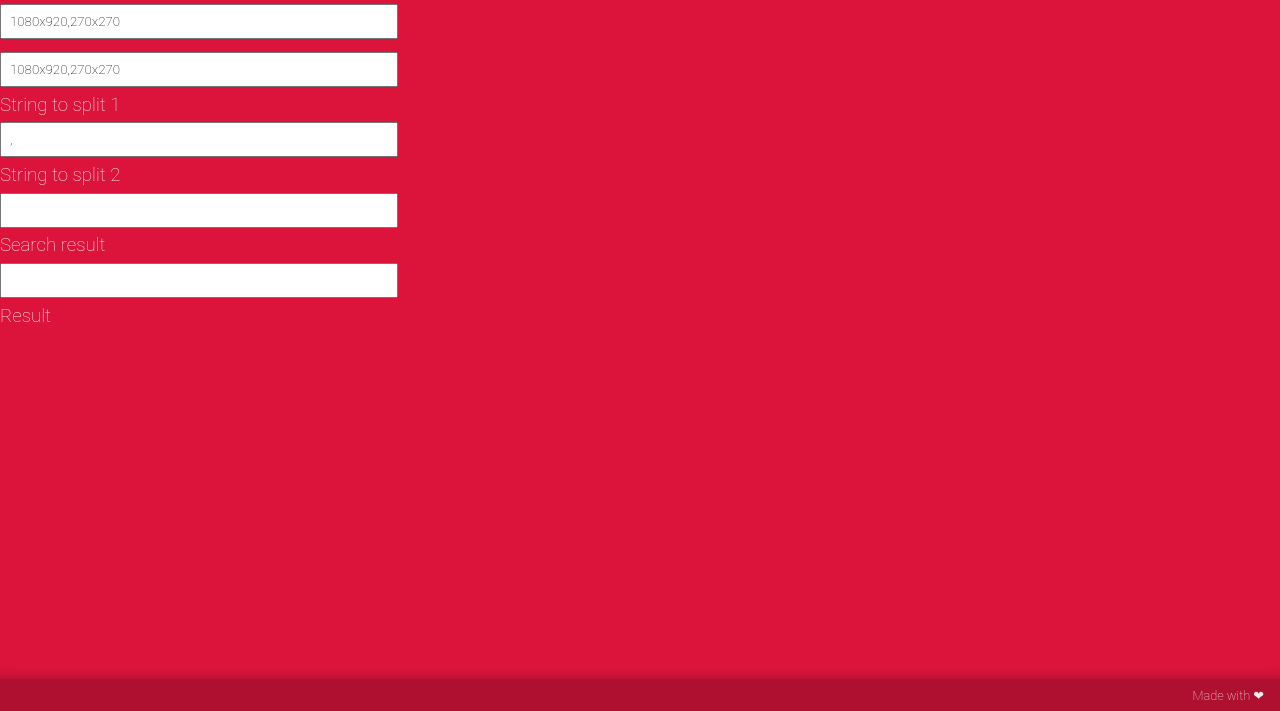
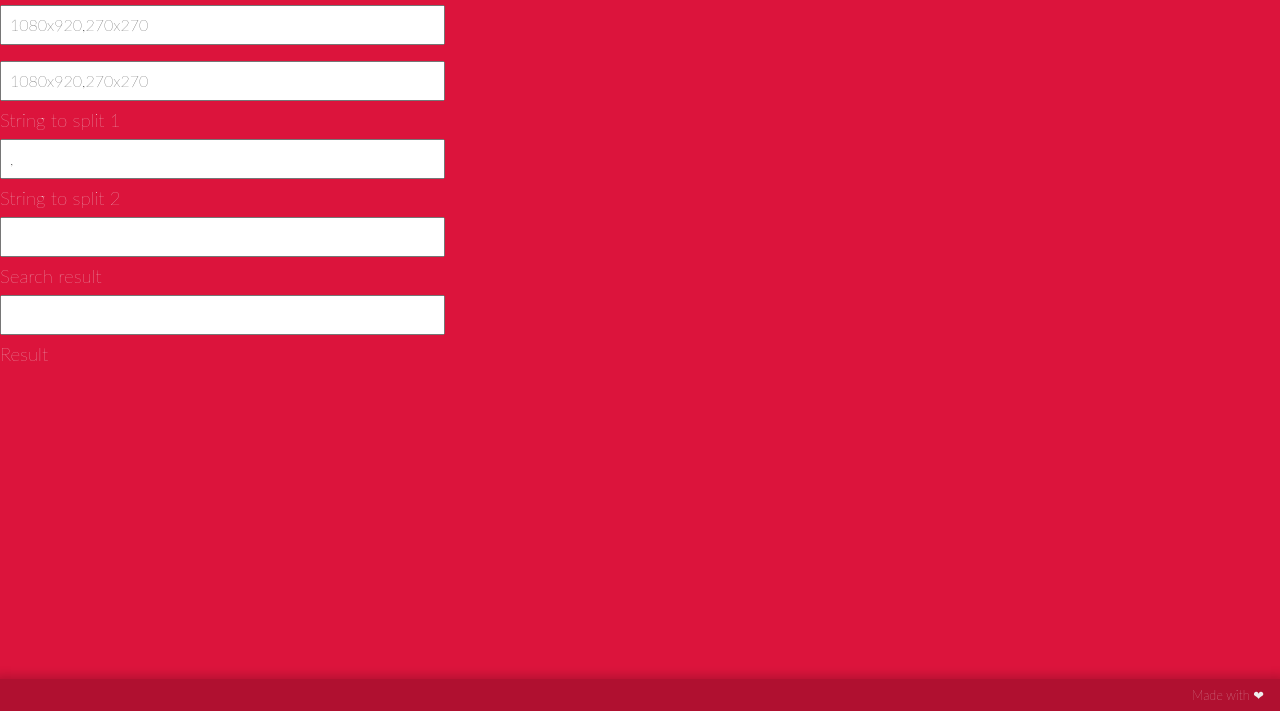
Before and after one commit to gatsbimantico/micro-projects, a plain HTML site: page WebTools/array-tool/index.html in a window 1280 px wide. Shown: the part 89-800 px from the top of the page. Drawn offline with Linux system fonts and the light colour scheme; files that its build step writes are made by us from their sources.

Commit message:
Update base.css

```diff
--- a/CSS/base.css
+++ b/CSS/base.css
@@ -2,7 +2,7 @@
 	box-sizing: border-box;
 	margin: 0;
 	font-weight: 100;
-	font-family: 'Roboto', sans-serif;
+	font-family: 'Lato', 'Roboto', 'Arial', sans-serif;
 }
 
 html,
@@ -148,10 +148,6 @@ p {
 	overflow: auto;
 }
 
-li {
-	margin: .3em 0;
-}
-
 ul {
 	padding: 0 0 0 20px;
 }
@@ -174,6 +170,9 @@ iframe,
 select,
 input {
 	width: 100%;
+	height: 2.5rem;
+    	font-size: 1rem;
+    	line-height: 2.5rem;
 	padding: 0.5rem;
 	margin: 0.5em 0;
 }
```
